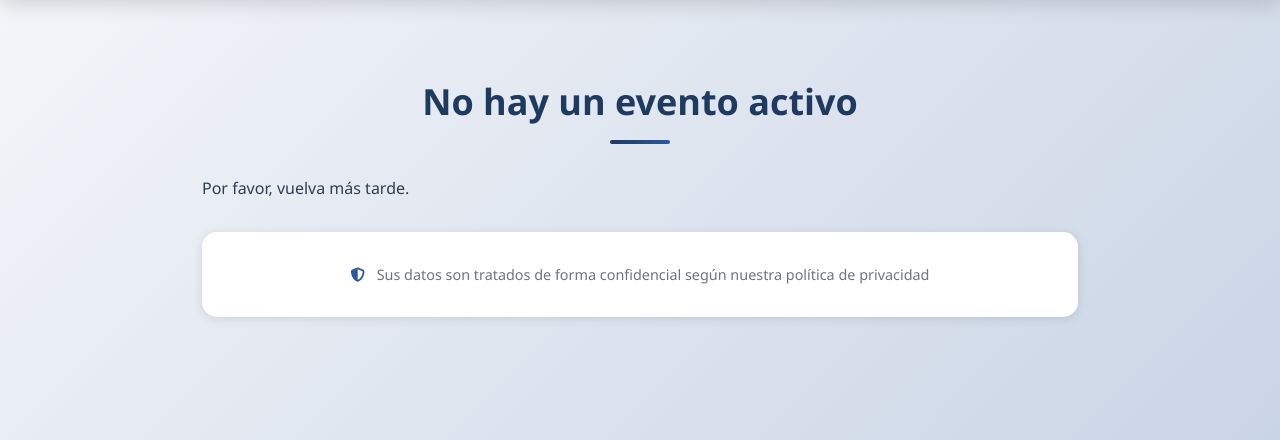
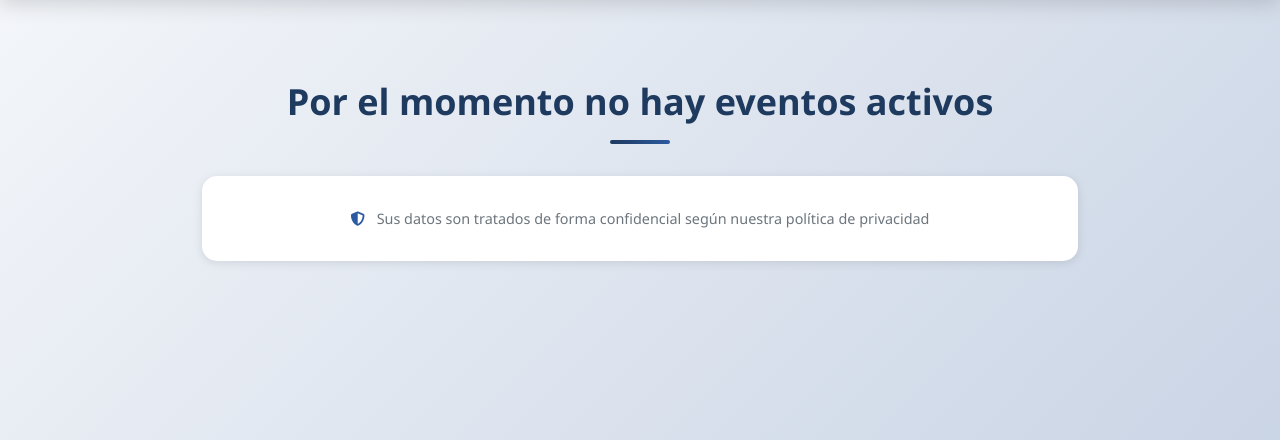
Before and after one commit to CarlosMelendezMejia/asistencia_qr, a Flask app: template templates/no_event.html in a window 1280 px wide. Shown: the part 87-527 px from the top of the page. Run offline with Flask 3, Linux system fonts and the light colour scheme; the template is opened without the code that fills it, so the values that code supplies are empty.

Commit message:
Maneja ausencia de eventos activos

```diff
--- a/app.py
+++ b/app.py
@@ -46,7 +46,7 @@ def db_conn():
 
 
 def get_default_slug():
-    """Return slug of the active event or raise a clear error if none is active."""
+    """Return slug of the active event or ``None`` if none is active."""
     cnx = cur = None
     try:
         cnx = db_conn()
@@ -55,10 +55,7 @@ def get_default_slug():
             "SELECT slug FROM evento WHERE activo=1 ORDER BY creado_en DESC LIMIT 1"
         )
         row = cur.fetchone()
-        if not row:
-            # 500 to signal misconfiguration; admin must create/activate an event
-            abort(500, description="No hay un evento activo. Crea y/o activa un evento desde Admin > Eventos.")
-        return row["slug"]
+        return row["slug"] if row else None
     finally:
         if cur:
             cur.close()
@@ -76,7 +73,9 @@ def admin_required(f):
 @app.get("/")
 def index():
     slug = get_default_slug()
-    return redirect(url_for("evento_form", slug=slug))
+    if slug:
+        return redirect(url_for("evento_form", slug=slug))
+    return render_template("no_event.html")
 
 @app.get("/evento/<slug>")
 def evento_form(slug):
--- a/templates/no_event.html
+++ b/templates/no_event.html
@@ -1,5 +1,4 @@
 {% extends "base.html" %}
 {% block content %}
-<h1>No hay un evento activo</h1>
-<p>Por favor, vuelva más tarde.</p>
+<h1>Por el momento no hay eventos activos</h1>
 {% endblock %}
```
